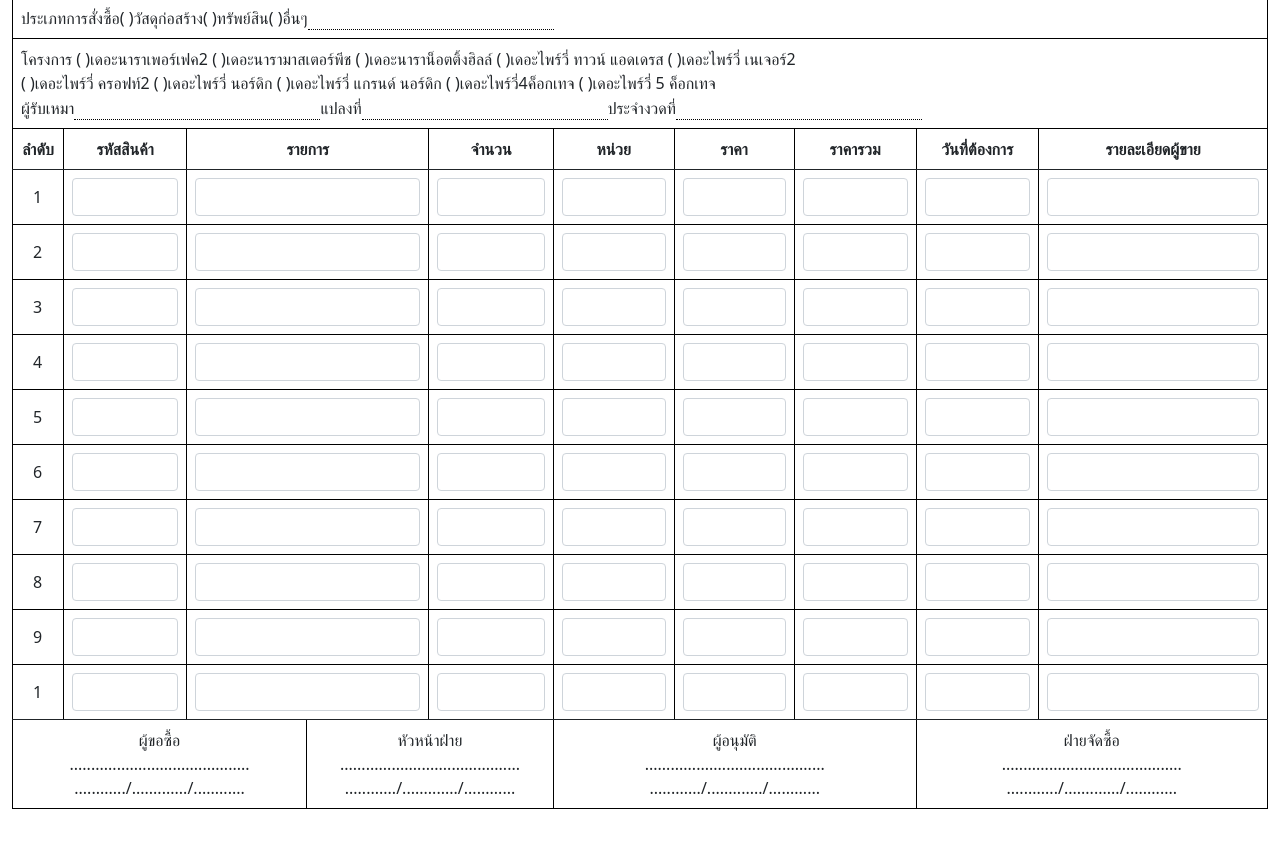
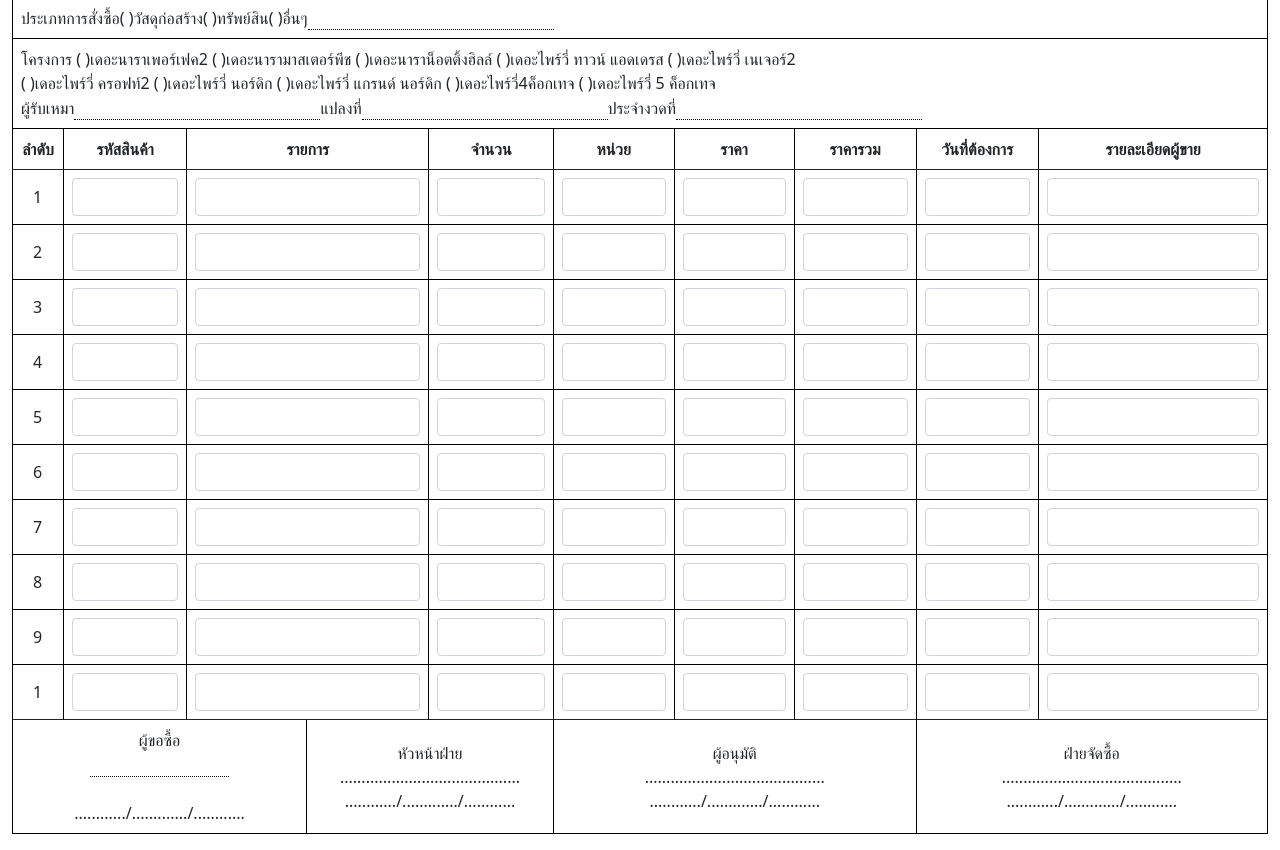
Before and after one commit to krizad/CreateRequisitionImage, a plain HTML site: page index.html in a window 1280 px wide. Shown: the part 234-1084 px from the top of the page. Before the commit the page ends 1059 px from the top, so only its background shows below. Drawn offline with nearby package versions, Linux system fonts and the light colour scheme.

Commit message:
add text input

```diff
--- a/index.html
+++ b/index.html
@@ -513,7 +513,9 @@
                     <tr>
                         <td class="center" colspan="3" rowspan="3" scope="col">
                             ผู้ขอซื้อ<br>
-                            ..........................................<br>
+                            <div class="d-flex justify-content-center">
+                                <input type="text" class="w-50 form-control transparent-input" name="" id="">
+                            </div><br>
                             ............/............./............<br></td>
                         <td class="center" colspan="2" rowspan="3" scope="col">
                             หัวหน้าฝ่าย<br>
```
